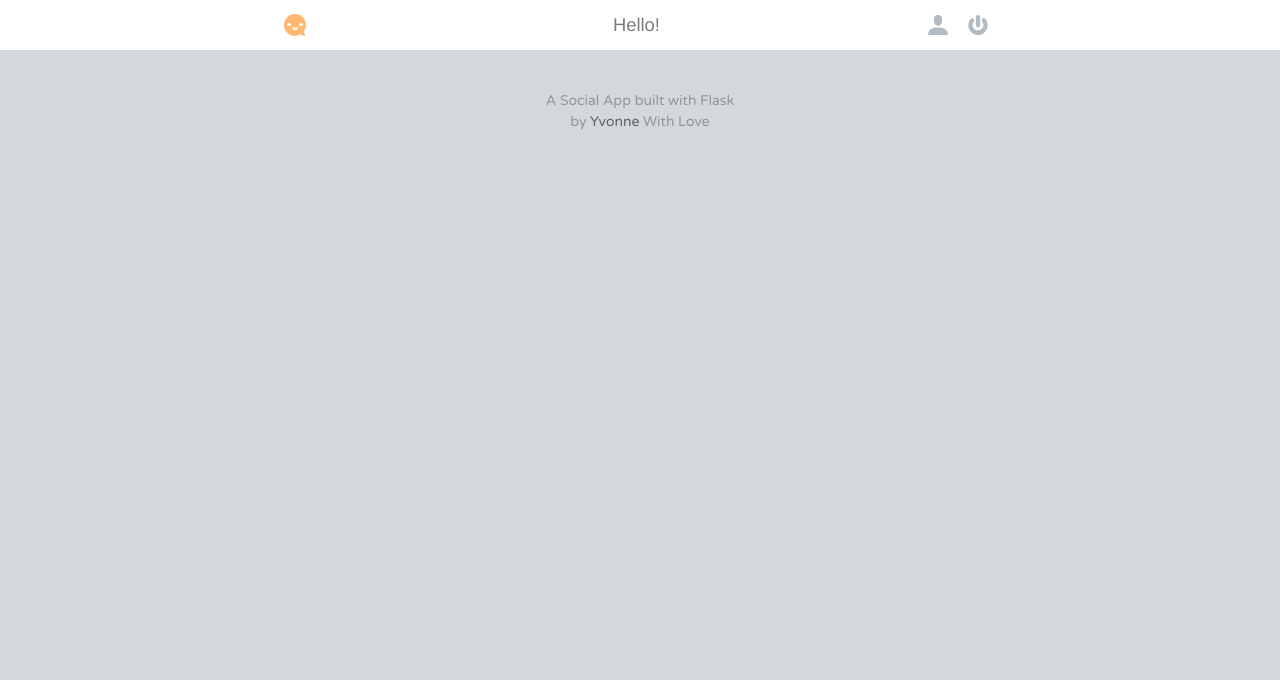
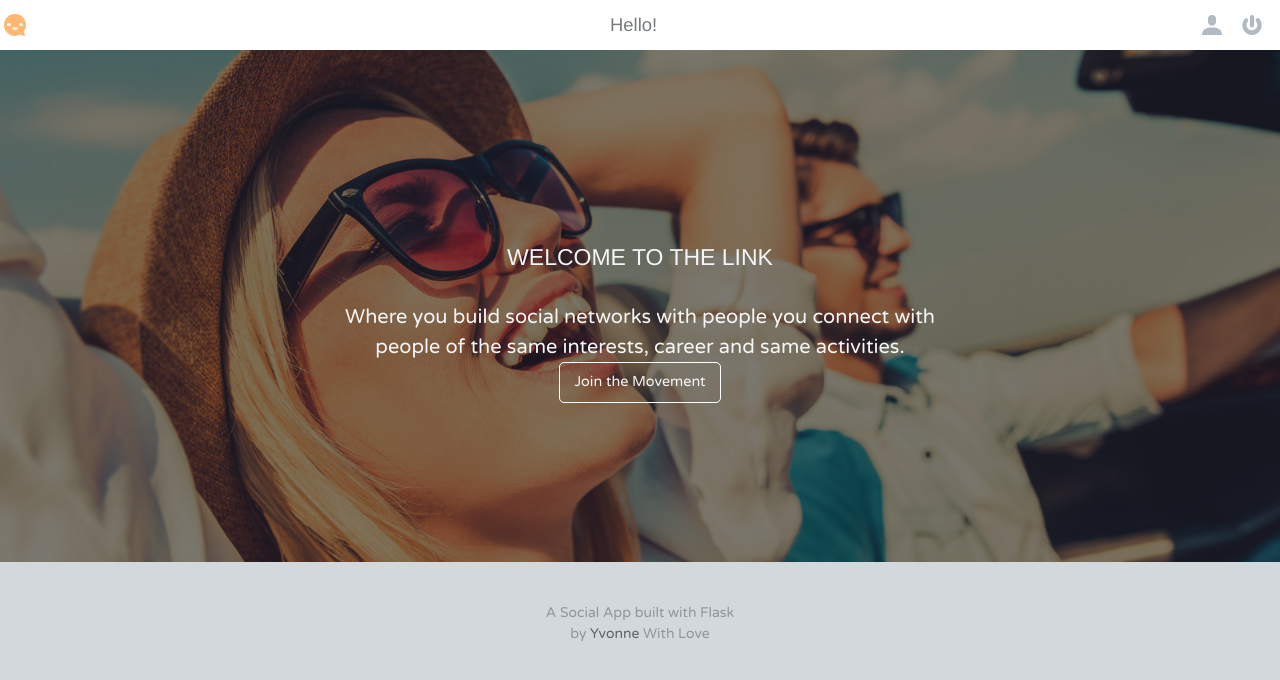
Before and after one commit to yvonnendutaw/socialnetwork, a Python web app: template templates/home.html in a window 1280 px wide. Shown: the top 680 px of the page. Run offline with Jinja, Linux system fonts and the light colour scheme; the template is opened without the code that fills it, so the values that code supplies are empty.

Commit message:
added landing page

```diff
--- a/static/css/app.css
+++ b/static/css/app.css
@@ -33,7 +33,7 @@ body {
 	top: 0;
 	left: 0;
 	width: 100%;
-	height: 100%;
+	height: auto;
 	z-index: 10;
 	background-color: rgba(0, 0, 0, 0.5);
 	/*	dim the background*/
--- a/static/css/main.css
+++ b/static/css/main.css
@@ -1,4 +1,4 @@
-				/*General*/
+			/*General*/
 
 			body,
 			input,
@@ -70,6 +70,34 @@
 				width: 100%;
 				background: #fff;
 				padding: 10px 0;
+			}
+
+			.landing {
+				background-image: url(/static/img/o-HAPPY-PEOPLE-facebook.jpg);
+				height: 32em;
+				background-attachment: fixed;
+				background-size: cover;
+			}
+
+			.row.row {
+				margin: 0em;
+				padding: 0em;
+			}
+
+			.text-boxx {
+				padding: 0;
+				margin: 0;
+				color: whitesmoke;
+				/*				dim the background*/
+			}
+
+			.text-box {
+				/*				position: relative;
+				*/
+				background-color: rgba(0, 0, 0, 0.5);
+				height: 100%;
+				padding: 15% 25%;
+				font-size: 20px;
 			}
 
 			.icon-logo {
@@ -210,6 +238,20 @@
 				opacity: 1;
 			}
 
+			.button {
+				background: #FEAA55;
+				color: whitesmoke;
+				border-radius: 5px;
+				background: transparent;
+				border: 1px solid white;
+			}
+
+			.button:hover {
+				background: #FEAA55;
+				color: white;
+				border-radius: 5px;
+			}
+
 			button.small {
 				padding: 1em 0.5em;
 				margin: 0 auto;
@@ -301,9 +343,9 @@
 			/*Grid*/
 
 			.row {
-				max-width: 800px;
-				padding: 0 40px;
-				margin: 0 auto;
+				max-width: 100%;
+				padding: 0 0;
+				margin: 0 0;
 				transition: .35s linear;
 			}
 
@@ -360,9 +402,4 @@
 				.post {
 					white-space: pre;
 				}
-				.landing {
-					background-image: url(/static/img/o-HAPPY-PEOPLE-facebook.jpg);
-					height: 40em;
-					background-attachment: fixed;
-					background-size: cover;
-				}
+			}
--- a/templates/home.html
+++ b/templates/home.html
@@ -19,6 +19,7 @@
 </head>
 
 <body>
+	<div class="overlay">
 
 		<header>
 
@@ -59,11 +60,20 @@
 		{% endfor %} {% endif %} {% endwith %}
 
 
+
 		<div class="row">
-		<div class="landing expanded large-12 columns">
 
+			<div class="landing large-12 column text-center text-boxx expanded">
+				<div class="text-box">
+					<h1>WELCOME TO THE LINK</h1>
+					<br>
+					<p>Where you build social networks with people you connect with people of the same interests, career and same activities. </p>
+
+					<a href="{{ url_for('register')}}" class="button">Join the Movement</a>
 
 				</div>
+			</div>
+
 		</div>
 
 
@@ -77,6 +87,7 @@
 			</div>
 
 		</footer>
+	</div>
 
 	<script src="/static/js/vendor/disTime.min.js"></script>
 	<script src="/static/js/main.js"></script>
```
Lines whose indentation alone changed are shown as unchanged.
